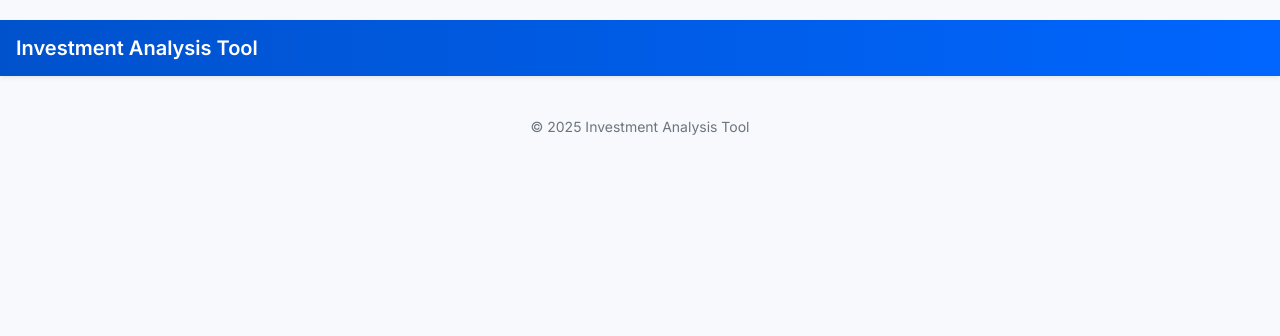
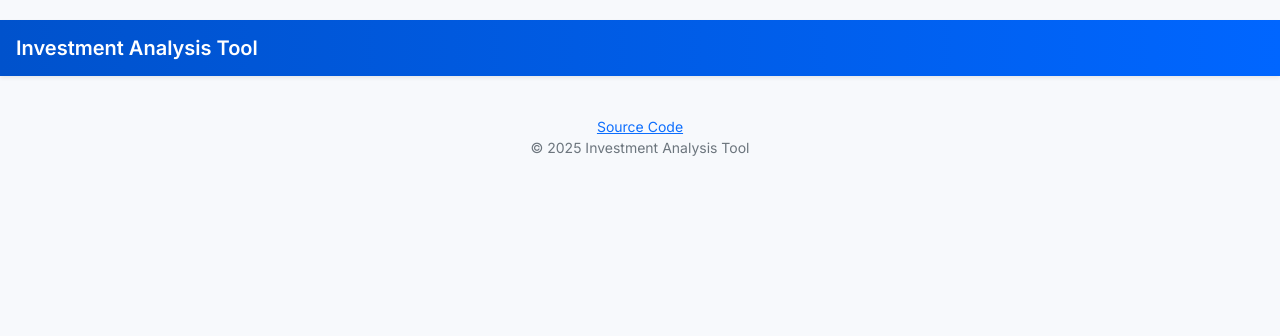
Before and after one commit to kkartas/Investment-Analysis-Tool, a Flask app: template templates/base.html in a window 1280 px wide. Shown: the top 336 px of the page. Run offline with Flask 2, Linux system fonts and the light colour scheme; the template is opened without the code that fills it, so the values that code supplies are empty.

Commit message:
source code link in footer

```diff
--- a/templates/base.html
+++ b/templates/base.html
@@ -68,6 +68,7 @@
   </div>
 
   <footer class="text-center py-3">
+    <p class="mb-0 text-muted"><a href='https://github.com/kkartas/Investment-Analysis-Tool' target='_blank' >Source Code</a></p>
     <p class="mb-0 text-muted">&copy; 2025 Investment Analysis Tool</p>
   </footer>
 
```
